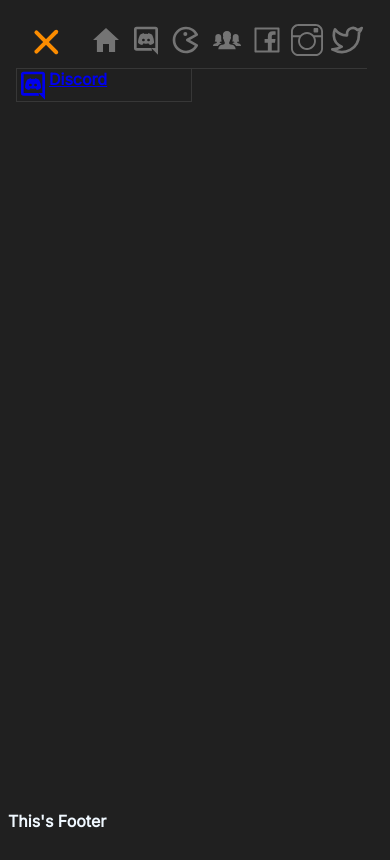
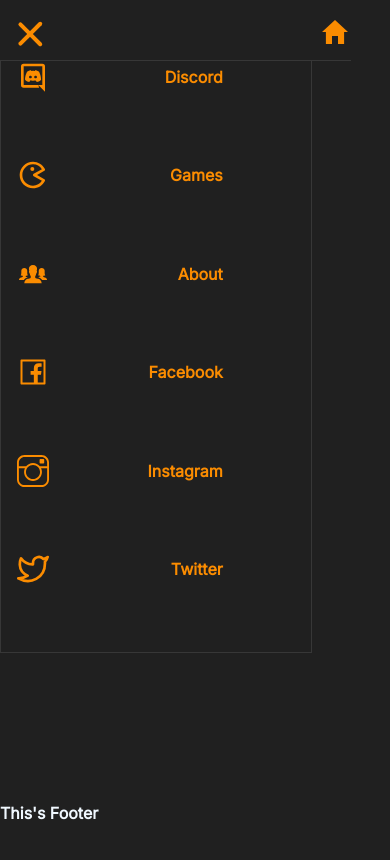
Before and after one commit to mois3222/web_react_app, a React (Vite) app: page / in a window 390 px wide. Both pictures are taken after a click on the button 51 px from the left and 42 px from the top of the page. Built offline with nearby package versions, Linux system fonts and the light colour scheme.

Commit message:
commit: extensible menu done Date: 31/08/2023 author: developMoi

```diff
--- a/src/components/Link.tsx
+++ b/src/components/Link.tsx
@@ -2,11 +2,11 @@
 import { HTMLPropsAtributes } from "../modules/linkModule";
 import { useToggleStore } from "../store/toggleStore";
 
-const Link = ({ anchor, svg, products, ...props }: HTMLPropsAtributes) => {
+const Link = ({ anchor, svg, ...props }: HTMLPropsAtributes) => {
   const { toggle, setToggle } = useToggleStore();
   const HTMLRefElement = useRef<HTMLAnchorElement>(null);
 
-  let className = anchor === "" ? "home" : anchor;
+  const utilName = anchor === "" ? "Home" : anchor;
 
   return (
     <>
@@ -14,7 +14,7 @@
         <a
           href={`#/${anchor}`}
           onClick={() => setToggle(HTMLRefElement)}
-          className={`${className.toLocaleLowerCase()} ${
+          className={`${utilName.toLocaleLowerCase()} ${
             HTMLRefElement.current?.className.includes(toggle!)
               ? "active"
               : "desactive"
@@ -22,7 +22,7 @@
           ref={HTMLRefElement}
         >
           {svg}
-          <h4>{products}</h4>
+          <h4>{utilName}</h4>
         </a>
       </li>
     </>
--- a/src/containers/Header.tsx
+++ b/src/containers/Header.tsx
@@ -1,8 +1,10 @@
 import Link from "../components/Link";
 import iconsController from "../controller/iconsController";
 import ButtonHome from "../components/ButtonHome";
+import useShowStore from "../store/showStore";
 
 const Header = () => {
+  const { show } = useShowStore();
   return (
     <header className="Header">
       <nav className="Header__nav navbar">
@@ -39,16 +41,33 @@
           </ul>
         </section>
       </nav>
-      <nav className="Header_nav navres">
-        <section className="navres__section">
+      <nav className={`Header_nav navres ${show ? "show" : ""}`}>
         <ul>
           <Link
             anchor={"Discord"}
             svg={<iconsController.RiDiscordLine size={"2em"} />}
-              products="Discord"
+          />
+          <Link
+            anchor={"Games"}
+            svg={<iconsController.BiGame size={"2em"} />}
+          />
+          <Link
+            anchor={"About"}
+            svg={<iconsController.IoIosPeople size={"2em"} />}
+          />
+          <Link
+            anchor={"Facebook"}
+            svg={<iconsController.AiOutlineFacebook size={"2em"} />}
+          />
+          <Link
+            anchor={"Instagram"}
+            svg={<iconsController.TfiInstagram size={"2em"} />}
+          />
+          <Link
+            anchor={"Twitter"}
+            svg={<iconsController.FiTwitter size={"2em"} />}
           />
         </ul>
-        </section>
       </nav>
     </header>
   );
--- a/src/modules/linkModule.ts
+++ b/src/modules/linkModule.ts
@@ -1,6 +1,5 @@
 export interface Props {
   svg: JSX.Element;
-  products?: string;
   anchor: string;
 }
 
--- a/src/sass/containers/Header.scss
+++ b/src/sass/containers/Header.scss
@@ -4,12 +4,12 @@
 .Header {
   position: sticky;
   top: 0;
-  @include m.clean(0.5em, 0.5em);
+  @include m.clean(0.5em);
 }
 
 .navbar {
   @extend %flex;
-  width: 90vw;
+  width: 90%;
   @include m.clean(0.5em, 0);
 
   border-bottom: 1px solid v.$theme-primary;
@@ -81,6 +81,7 @@
           }
           h4 {
             @include m.clean();
+            display: none;
           }
         }
       }
@@ -89,24 +90,87 @@
 }
 
 .navres {
-  width: 45vw;
-  section {
+  width: 80vw;
+  height: 0;
+
   ul {
     @include m.clean();
+    @extend %flex;
+    padding-left: 1em;
+    flex-direction: column;
     list-style: none;
     border: 1px solid v.$theme-primary;
     border-top: 0;
+    height: 100%;
 
     li {
+      margin-bottom: auto;
+      margin-right: auto;
+      width: 70%;
+      display: none;
+
       a {
-          display: flex;
-          margin: auto;
-
+        @include m.opacacity();
+        @extend %flex;
+        justify-content: start;
+        text-decoration: none;
+        color: v.$theme-secondary;
+        svg {
+          margin-right: auto;
+        }
         h4 {
           @include m.clean();
+        }
+      }
+      .active {
+        @include m.opacacity(99);
+      }
+    }
+  }
+
+  &.show {
+    height: 70vh;
+    transition: all 0.5s ease;
+
+    li {
+      display: block;
+    }
+  }
+}
+
+@media (max-width: 760px) {
+  .navbar {
+    section {
+      &:nth-child(2) {
+        ul {
+          display: flex;
+          flex-wrap: row nowrap;
+          justify-content: end;
+          li {
+            &:first-child {
+              display: block;
+            }
+            display: none;
           }
         }
       }
     }
   }
 }
+@media (min-width: 760px) {
+  .navbar {
+    section {
+      &:nth-child(1) {
+        button {
+          display: none;
+        }
+      }
+    }
+  }
+
+  .navres {
+    ul {
+      display: none;
+    }
+  }
+}
--- a/src/sass/html/body.scss
+++ b/src/sass/html/body.scss
@@ -1,6 +1,8 @@
 @use "../tools/var.scss" as v;
+@use "../tools/mixins.scss" as m;
 
 body {
+  @include m.clean();
   background-color: v.$theme-background;
   font-family: v.$theme-font;
 }
```
Lines whose indentation alone changed are shown as unchanged.
